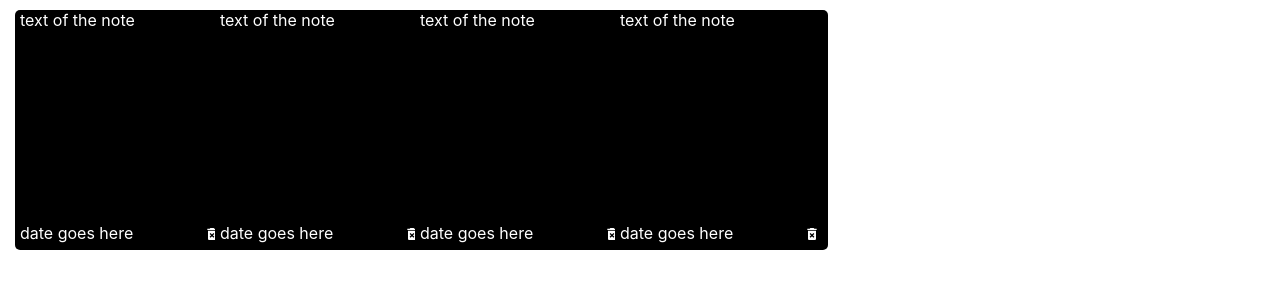
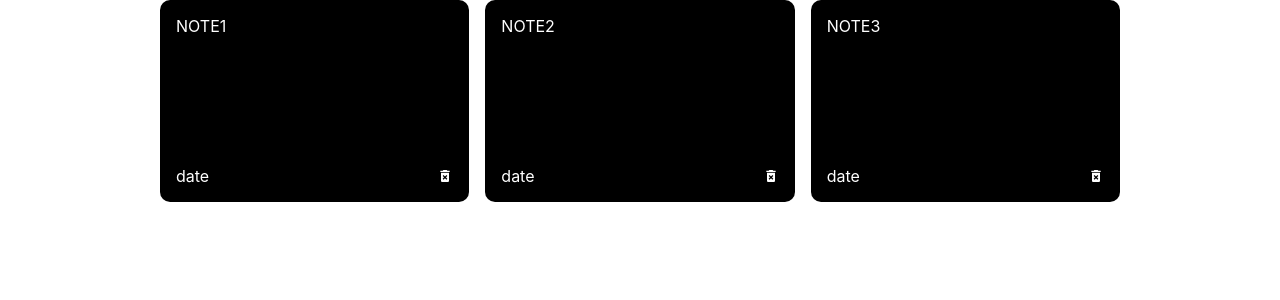
Before and after one commit to vidhik2002/Note, a React (Create React App) app: page / in a window 1280 px wide. Shown: the top 300 px of the page. Built offline with nearby package versions, Linux system fonts and the light colour scheme.

Commit message:
feat: update app.js

```diff
--- a/src/App.js
+++ b/src/App.js
@@ -1,8 +1,29 @@
+import { useState } from 'react';
+import { nanoid } from 'nanoid'
 import List from './components/list';
 const App = () => {
+  const [note, setnote] = useState([
+    {
+      id: nanoid(),
+      text: "NOTE1",
+      date: "date",
+    },
+    {
+      id: nanoid(),
+      text: "NOTE2",
+      date: "date",
+    },
+    {
+      id: nanoid(),
+      text: "NOTE3",
+      date: "date",
+    }
+  ]);
+
+
   return (
     <div className="container">
-      <List />
+      <List note={note} />
     </div>
   );
 }
--- a/src/components/Note.js
+++ b/src/components/Note.js
@@ -1,9 +1,9 @@
 import { MdDeleteForever } from 'react-icons/md'
-const Note = () => {
+const Note = ({id , text, date}) => {
     return (<div className= "notes">
-        <span>text of the note</span>
+        <span>{text}</span>
         <div className="bottom">
-            <span className="date">date goes here</span>
+            <span className="date">{date}</span>
             <MdDeleteForever className="delete"/>
         </div>
     </div>)
--- a/src/components/list.js
+++ b/src/components/list.js
@@ -1,11 +1,10 @@
 import Note from "./Note";
-const List = () => {
+const List = ({note}) => {
   return (
     <div class="list">
-      <Note />
-      <Note />
-      <Note />
-      <Note />
+      {note.map((n) => (
+        <Note id={n.id} text={n.text} date={n.date} />
+      ))}
     </div>
   );
 };
--- a/src/index.css
+++ b/src/index.css
@@ -11,57 +11,95 @@ code {
   font-family: source-code-pro, Menlo, Monaco, Consolas, 'Courier New',
     monospace;
 }
+
+.container {
+  max-width: 960px;
+  margin-right: auto;
+  margin-left: auto;
+  padding-right: 15px;
+  padding-left: 15px;
+  min-height: 100vh;
+}
+
+.list {
+  display: grid;
+  grid-gap: 1rem;
+  grid-template-columns: repeat(
+  auto-fill,
+  minmax(250px, 1fr)
+  );
+}
+.notes {
+  background-color: black;
+  color: white;
+  border-radius: 10px;
+  padding: 1rem;
+  min-height: 170px;
+  display: flex;
+  flex-direction: column;
+  justify-content: space-between;
+  white-space: pre-wrap;
+}
+
+.bottom {
+  display: flex;
+  align-items: center;
+  justify-content: space-between;
+}
+
+    /* .bottom{
+      padding-bottom: 2px;
+      display: flex;
+      flex-direction: row;
+      justify-content: space-between;
+    } */
+    /* .delete{
+      padding-top:6px;
+    }
     .container{
       margin-top: 5px;
       margin-left:15px;
-  background-repeat: repeat-x;
-  display: flex;
+      /* background-repeat: repeat-x; */
+      /* display: flex;
     }
 
     .notes{
       background-color: black;
       color: white;
-  height: 30vh;
-  width: 25vh;
+      height: 40vh;
+      width: 30vw;
       border-radius: 5px;
       padding-left: 5px;
       padding-right: 8px;
       margin-bottom: 8px;
-  margin-bottom: 5px;
       margin-top: 5px;
-  max-width: 220px;
+      margin-right: 30px;
+      max-width: 250px;
       background-repeat: repeat-x;
       display: flex;
       flex-direction: column;
-  justify-content: space-between;
-}
+      justify-content: space-between; */
+    /* }
 
     .date{
       padding-bottom:5px;
       padding-top:3px;
     }
+    .list{
+      display: grid;
+      gap: 7rem;
+      grid-template-columns: repeat(4,200px)
+      /* grid-template-columns: repeat(autofit, minmax(200px, 1fr)); */
+      /* } */
 
 
-.bottom{
-  padding-bottom: 2px;
-  display: flex;
-  flex-direction: row;
-  justify-content: space-between;
-}
-
-.list{
-  display: grid;
-  grid-template-columns: repeat(4, 200px);
-}
-
-
-.delete{
-  padding-top:6px;
-}
-@media screen and (max-width: 610px) {
+      /* /*@media screen and (max-width: 610px) {
         .container {
           display:flex;
           flex-direction: column;
           width: 94vw;
         }
-}
+        .list {
+          display: grid;
+          grid-template-columns: repeat(autofit, minmax(200px, 1fr));
+        } */
```
Lines whose indentation alone changed are shown as unchanged.
